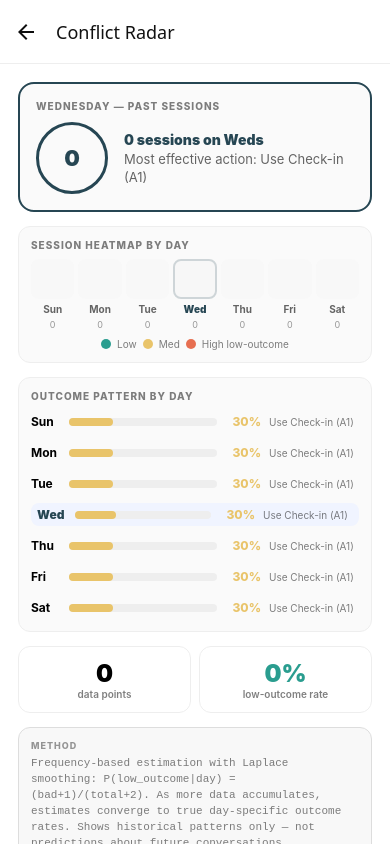
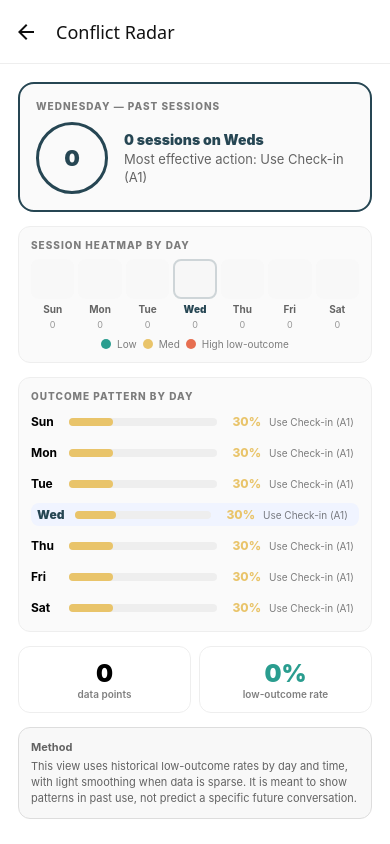
Before and after one commit to SieonLee/Cue, a React Native app: screen /ConflictRadar in a window 390 px wide. Built offline with nearby package versions, Linux system fonts and the light colour scheme.

Commit message:
Tidy naming and copy in src/screens/ConflictRadarScreen.tsx

```diff
--- a/src/screens/ConflictRadarScreen.tsx
+++ b/src/screens/ConflictRadarScreen.tsx
@@ -315,12 +315,12 @@ export function ConflictRadarScreen() {
       </View>
 
       {/* Method note */}
-      <View style={styles.dsNote}>
-        <Text style={styles.dsLabel}>METHOD</Text>
-        <Text style={styles.dsText}>
-          Frequency-based estimation with Laplace smoothing: P(low_outcome|day) = (bad+1)/(total+2).
-          As more data accumulates, estimates converge to true day-specific outcome rates.
-          Shows historical patterns only — not predictions about future conversations.
+      <View style={styles.methodBox}>
+        <Text style={styles.methodLabel}>Method</Text>
+        <Text style={styles.methodText}>
+          This view uses historical low-outcome rates by day and time, with light
+          smoothing when data is sparse. It is meant to show patterns in past use,
+          not predict a specific future conversation.
         </Text>
       </View>
     </ScrollView>
@@ -376,7 +376,7 @@ const styles = StyleSheet.create({
   statValue: { fontSize: 24, fontWeight: "900" },
   statLabel: { fontSize: 10, opacity: 0.5, fontWeight: "600" },
 
-  dsNote: { borderWidth: 1, borderColor: "#ddd", borderRadius: 12, padding: 12, gap: 4, backgroundColor: "#f8f8f8" },
-  dsLabel: { fontSize: 9, fontWeight: "800", opacity: 0.4, letterSpacing: 1 },
-  dsText: { fontSize: 11, lineHeight: 16, opacity: 0.5, fontFamily: "monospace" },
+  methodBox: { borderWidth: 1, borderColor: "#ddd", borderRadius: 12, padding: 12, gap: 4, backgroundColor: "#f8f8f8" },
+  methodLabel: { fontSize: 11, fontWeight: "700", opacity: 0.6 },
+  methodText: { fontSize: 11, lineHeight: 16, opacity: 0.6 },
 });
```
